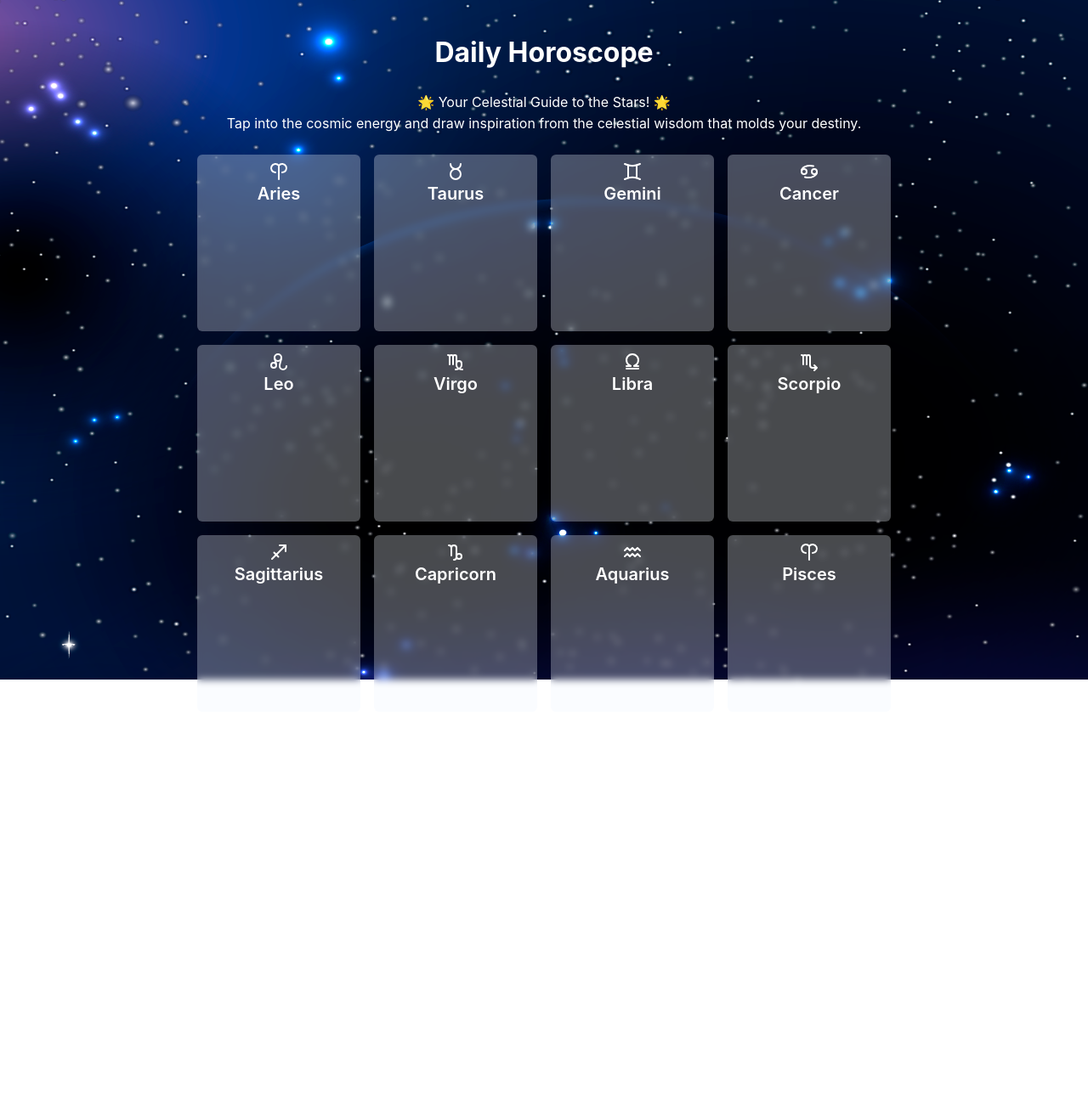
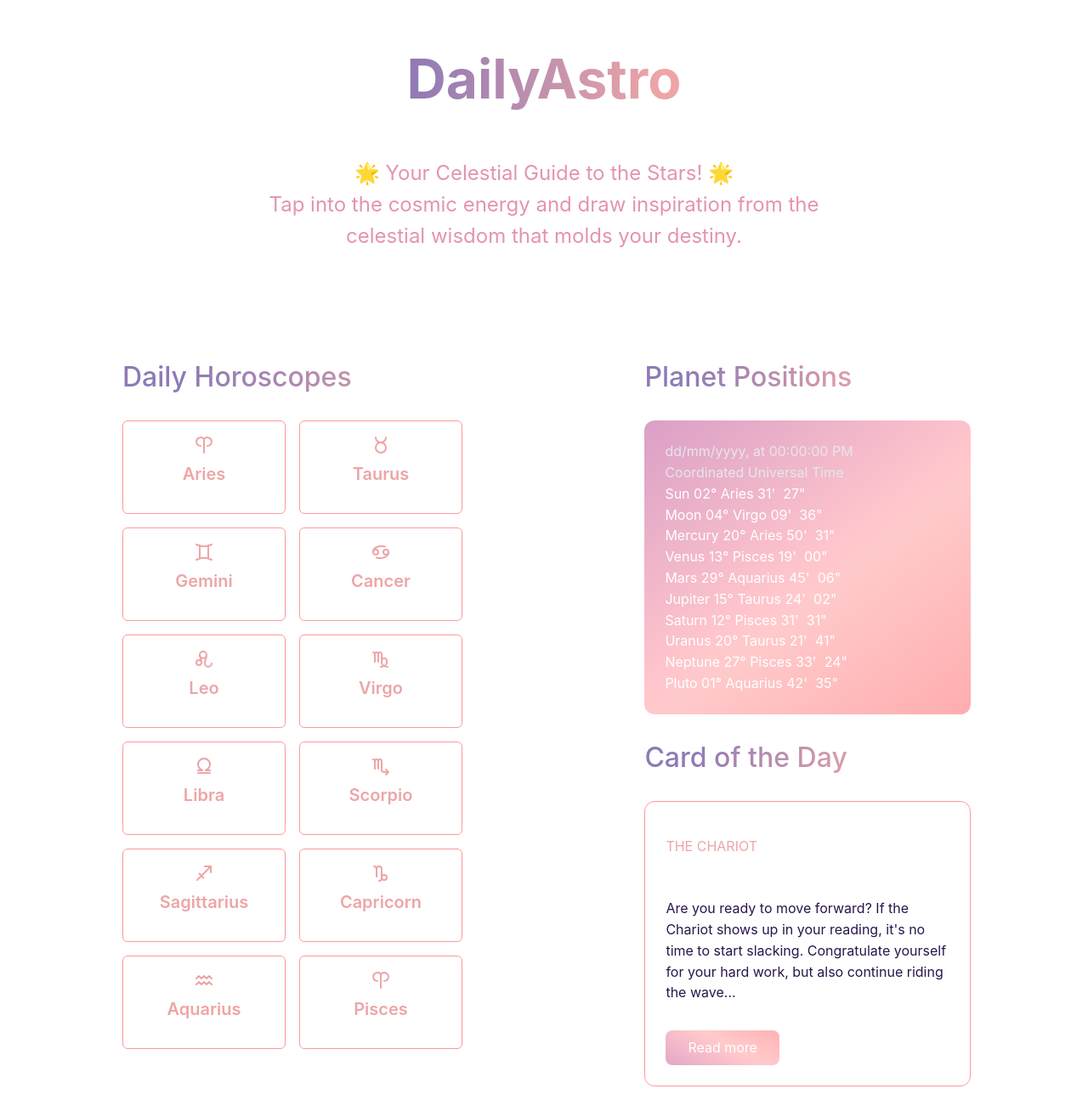
Before and after one commit to hatrinh16/horoscope, a Next.js app: page / in a window 1280 px wide. Shown: the whole page at 85% size. Before the commit the page ends 838 px from the top, so only its background shows below. Built offline with nearby package versions, Linux system fonts and the light colour scheme; no server answers.

Commit message:
update UI

```diff
--- a/components/AstrologyCard.jsx
+++ b/components/AstrologyCard.jsx
@@ -24,14 +24,9 @@ function AstrologyCard({ sign, icon }) {
 
   return (
     <>
-      <div
-        onClick={handleClick}
-        className="relative hover:cursor-pointer hover:shadow hover:shadow-slate-300 w-48 h-52 flex flex-col border rounded-md backdrop-blur-sm bg-blue-50/30 p-2"
-      >
-        <div className="flex items-center justify-center">{icon}</div>
-        <div className="text-center text-xl font-semibold">
-          {capitalizedSign}
-        </div>
+      <div onClick={handleClick} className="card">
+        <div className="sign-icon">{icon}</div>
+        <div className="sign-name">{capitalizedSign}</div>
         {isLoading || error ? (
           <LoadingOverlay visible={isLoading}></LoadingOverlay>
         ) : (
--- a/pages/_app.tsx
+++ b/pages/_app.tsx
@@ -4,6 +4,7 @@ import Head from "next/head";
 import { MantineProvider } from "@mantine/core";
 import { theme } from "../theme";
 import { AppProvider } from "../components/AppContext";
+import "./style.css";
 
 export default function App({ Component, pageProps }: any) {
   return (
--- a/pages/index.jsx
+++ b/pages/index.jsx
@@ -137,22 +137,60 @@ export default function IndexPage() {
   }
 
   return (
-    <main className="w-full text-white h-screen bg-[url('/bg.webp')]">
-      <div className="w-4/5 p-4 h-full mx-auto">
-        <div className="flex flex-col items-center">
-          {/* <HeaderMenu /> */}
-          <h1>Daily Horoscope</h1>
-          <span>🌟 Your Celestial Guide to the Stars! 🌟</span>
-          <span>
+    <main className="flex flex-col w-full h-screen bg-white items-center">
+      <div className="flex flex-col items-center">
+        <h1>DailyAstro</h1>
+        <span className="intro">🌟 Your Celestial Guide to the Stars! 🌟</span>
+        <div className="w-3/5 text-center">
+          <span className="intro">
             Tap into the cosmic energy and draw inspiration from the celestial
             wisdom that molds your destiny.
           </span>
         </div>
+      </div>
+      <div className="flex flex-row w-4/5 mt-20 items-start text-[#28164C] justify-center">
+        <div className="w-3/5 p-4">
+          <h2>Daily Horoscopes</h2>
+          <div className="flex items-center mt-6 justify-items-start gap-4 h-auto flex-wrap">
+            {renderAstrologyCard()}
+          </div>
+        </div>
+        <div className="w-2/5 p-4">
+          <div>
+            <h2>Planet Positions</h2>
+            <div className="planet">
+              <div className="flex flex-col text-gray-200">
+                <span>dd/mm/yyyy, at 00:00:00 PM</span>
+                <span>Coordinated Universal Time</span>
+              </div>
+              <span>Sun 02° Aries 31'  27"</span>
+              <span>Moon 04° Virgo 09'  36"</span>
+              <span>Mercury 20° Aries 50'  31"</span>
+              <span>Venus 13° Pisces 19'  00"</span>
+              <span>Mars 29° Aquarius 45'  06"</span>
+              <span>Jupiter 15° Taurus 24'  02"</span>
+              <span>Saturn 12° Pisces 31'  31"</span>
+              <span>Uranus 20° Taurus 21'  41"</span>
+              <span>Neptune 27° Pisces 33'  24"</span>
+              <span>Pluto 01° Aquarius 42'  35"</span>
+            </div>
+          </div>
 
-        {/* <Header /> */}
-        {/* {`Your sign is ${getSign().sign}`} */}
-        <div className="flex items-center mt-6 justify-center gap-4 h-auto flex-wrap">
-          {renderAstrologyCard()}
+          <div>
+            <h2>Card of the Day</h2>
+            <div className="tarot">
+              <p className="text-[#EEA5A6]">THE CHARIOT</p>
+              <div className="flex items-start self-stretch">
+                <p>
+                  Are you ready to move forward? If the Chariot shows up in your
+                  reading, it's no time to start slacking. Congratulate yourself
+                  for your hard work, but also continue riding the wave...
+                </p>
+                {/* <img src="" alt="" /> */}
+              </div>
+              <div className="btn">Read more</div>
+            </div>
+          </div>
         </div>
       </div>
     </main>
--- /dev/null
+++ b/pages/style.css
@@ -0,0 +1,97 @@
+:root {
+    --Primary: linear-gradient(91deg, #8E7AB5 0.83%, #EEA5A6 92.15%);
+    --heading-color: linear-gradient(91deg, #8E7AB5 13.4%, #EEA5A6 75.14%);
+    --style-1: linear-gradient(323deg, #FF989A -30.22%, #FFCACB 43.35%, #FFC6CC 49.41%, #CF93C4 115.7%, #B784B7 129.17%);
+    --style-2: linear-gradient(208deg, #FF989A -47.3%, #FFCACB 42.98%, #FFC6CC 50.42%, #CF93C4 131.78%, #B784B7 148.3%);
+}
+
+
+
+h1 {
+    font-size: 64px;
+    font-weight: 700;
+    background: var(--Primary);
+    background-clip: text;
+    -webkit-background-clip: text;
+    -webkit-text-fill-color: transparent;
+}
+
+.intro {
+    color: #E493B3;
+    font-size: 24px;
+    font-weight: 400;
+}
+h2 {
+    font-size: 32px;
+    font-weight: 500;
+    background: var(--heading-color);
+background-clip: text;
+-webkit-background-clip: text;
+-webkit-text-fill-color: transparent;
+}
+
+.sign-name {
+    color: #EEA5A6;
+    font-size: 20px;
+    line-height: 28px;
+    font-weight: 600;
+    text-align: center;
+}
+
+.sign-icon {
+    color: #EEA5A6;
+    display: flex;
+    align-items: center;
+    justify-content: center;
+}
+.card {
+    position: relative;
+    width: 192px;
+    flex-direction: column;
+    border-radius: 6px;
+    border: 1px solid #FF989A;
+    display: inline-flex;
+    padding: 16px 8px 32px 8px;
+    flex-direction: column;
+    align-items: center;
+    gap: 8px;
+}
+.card:hover {
+    background: var(--style-1);
+    cursor: pointer;
+    color: #fff;
+}
+
+.planet {
+    display: flex;
+    width: 384px;
+    padding: 24px;
+    flex-direction: column;
+    align-items: flex-start;
+    /* gap: 16px;   */
+    border-radius: 12px;
+    border: 1px solid var(--style-2, #FF989A);
+    background: var(--style-1);
+    color: #fff;
+}
+.tarot {
+    display: flex;
+    width: 384px;
+    padding: 24px;
+    flex-direction: column;
+    align-items: flex-start;
+    gap: 16px;
+    border-radius: 12px;
+    border: 1px solid #FF989A;
+}
+.btn {
+    display: flex;
+    width: 40%;
+    gap: 10px;
+    padding: 8px 12px;
+    justify-content: center;
+    align-items: center;
+    border-radius: 8px;
+    background: var(--style-2);
+    color: #fff;
+}
```
